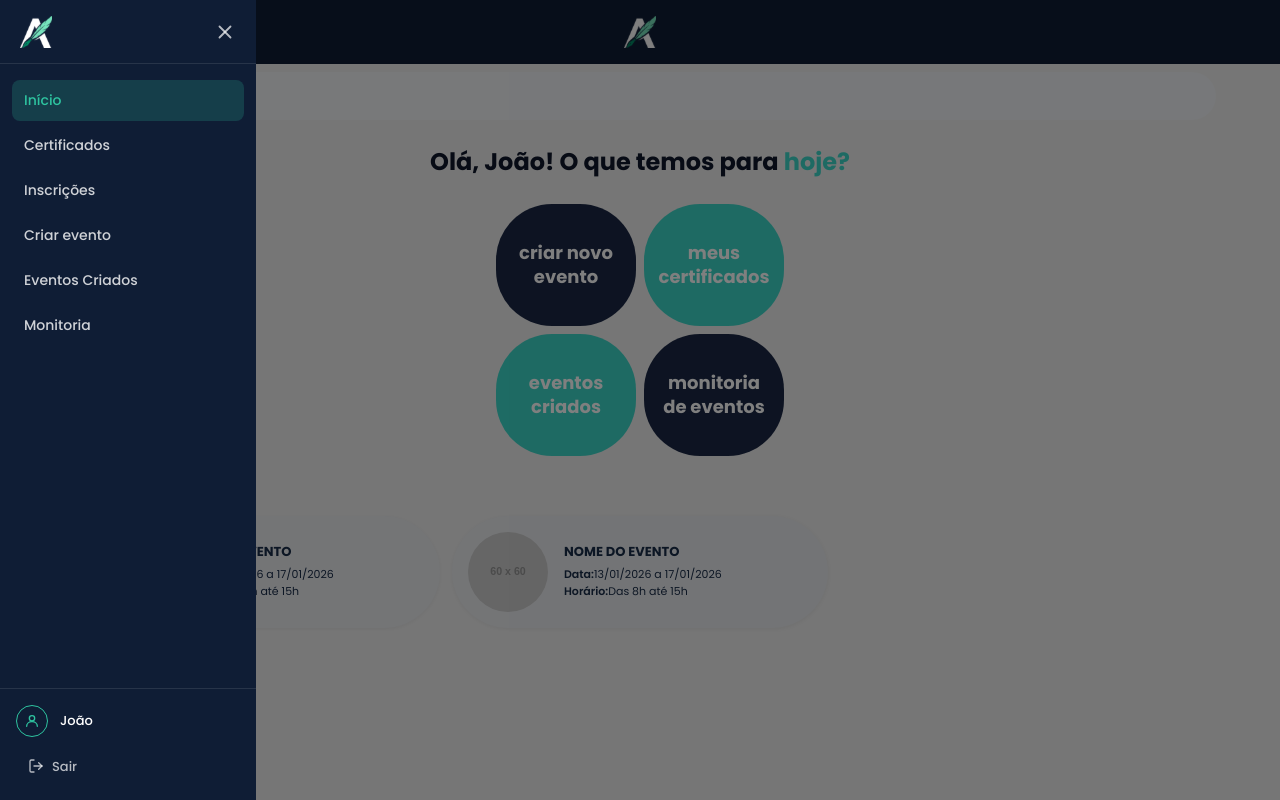
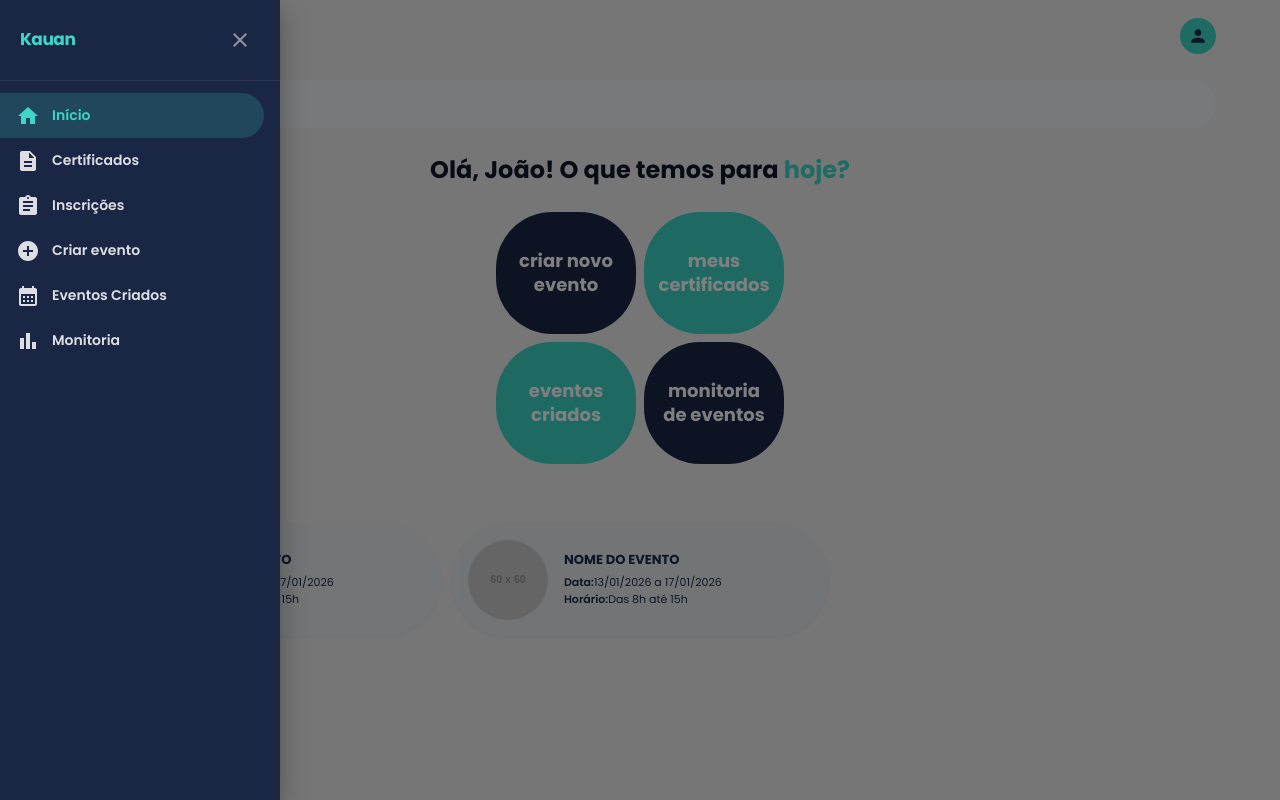
Before and after one commit to UCE020/UCE020-Front, a Next.js app: page /home in a window 1280 px wide. Both pictures are taken after a click on the button "Abrir menu". Built offline with nearby package versions, Linux system fonts and the light colour scheme; what @mui/material-nextjs would draw is missing.

Commit message:
Revert "feat: refactor home page with components"
This reverts commit 65e4394bd0d72677923c39fa513ea8bc5e2e0336.

```diff
--- a/src/app/home/page.tsx
+++ b/src/app/home/page.tsx
@@ -2,10 +2,9 @@
 
 import { useState } from "react";
 import { Box } from "@mui/material";
-import { Event } from "@/types/event";
+import { usePathname } from "next/navigation";
 
-import { Header } from "@/components/ui/Header";
-import { ActivityModal } from "@/components/modals";
+import { AppDrawer, TopBar } from "@/components/layout";
 import {
   SearchBar,
   GreetingSection,
@@ -14,67 +13,33 @@ import {
   useHomeEvents,
 } from "@/features/home";
 
-const NAV_LINKS = [
-  { label: "Início",          href: "/home"            },
-  { label: "Certificados",    href: "/certificados"    },
-  { label: "Inscrições",      href: "/inscricoes"      },
-  { label: "Criar evento",    href: "/criar-evento"    },
-  { label: "Eventos Criados", href: "/eventos-criados" },
-  { label: "Monitoria",       href: "/monitoria"       },
-];
-
 // Substitua pela fonte real: contexto de auth, session, etc.
-const USER = { name: "João" };
+const USER_NAME = "João";
 
 export default function HomePage() {
+  const [drawerOpen, setDrawerOpen] = useState(false);
+  const pathname = usePathname();
   const { search, setSearch, filteredEvents } = useHomeEvents();
-  const [selectedEvent, setSelectedEvent] = useState<Event | null>(null);
-
-  function handleEventClick(event: Event) {
-    setSelectedEvent(event);
-  }
-
-  function handleCloseModal() {
-    setSelectedEvent(null);
-  }
 
   return (
     <Box sx={{ minHeight: "100dvh", bgcolor: "background.default" }}>
-      <Header
-        user={USER}
-        navLinks={NAV_LINKS}
-        onLogout={() => console.log("logout")}
+      <AppDrawer
+        open={drawerOpen}
+        onClose={() => setDrawerOpen(false)}
+        activeHref={pathname}
       />
+
+      <TopBar onMenuClick={() => setDrawerOpen(true)} />
 
       <Box sx={{ maxWidth: 1200, mx: "auto", px: 3 }}>
         <SearchBar value={search} onChange={setSearch} />
-        <GreetingSection userName={USER.name} />
+        <GreetingSection userName={USER_NAME} />
         <QuickActions />
         <EventList
           events={filteredEvents}
-          onEventClick={handleEventClick}
+          onEventClick={(e) => console.log("Evento clicado:", e.id)}
         />
       </Box>
-
-      {selectedEvent && (
-        <ActivityModal
-          open={!!selectedEvent}
-          onClose={handleCloseModal}
-          // Campos que existem no Event
-          title={selectedEvent.name}
-          image={selectedEvent.imageUrl}
-          startDate={selectedEvent.startDate}
-          endDate={selectedEvent.endDate}
-          // TODO: substituir pelos dados reais da API
-          location="A definir"
-          hours={0}
-          participantsCount={0}
-          status="active"
-          description=""
-          variant="signup"
-          onSignup={() => console.log("Inscrever:", selectedEvent.id)}
-        />
-      )}
     </Box>
   );
 }
--- a/src/components/index.ts
+++ b/src/components/index.ts
@@ -1,5 +1,6 @@
 export * from './ui';
 export * from './modals';
+export * from './layout';
 export * from './LabelChip';
 export * from './ScheduleCard';
 export * from './ActivityDetail';
--- /dev/null
+++ b/src/components/layout/AppDrawer.tsx
@@ -0,0 +1,108 @@
+"use client";
+
+import {
+  Drawer, Box, Typography,
+  IconButton, List, ListItem,
+  ListItemButton, ListItemIcon,
+  ListItemText,
+} from "@mui/material";
+import {
+  Close, Home, Description,
+  Assignment, AddCircle,
+  CalendarMonth, BarChart,
+} from "@mui/icons-material";
+import { useRouter } from "next/navigation";
+
+const NAV_ITEMS = [
+  { icon: <Home />,          label: "Início",          href: "/home"            },
+  { icon: <Description />,   label: "Certificados",    href: "/certificados"    },
+  { icon: <Assignment />,    label: "Inscrições",      href: "/inscricoes"      },
+  { icon: <AddCircle />,     label: "Criar evento",    href: "/criar-evento"    },
+  { icon: <CalendarMonth />, label: "Eventos Criados", href: "/eventos-criados" },
+  { icon: <BarChart />,      label: "Monitoria",       href: "/monitoria"       },
+];
+
+interface AppDrawerProps {
+  open: boolean;
+  onClose: () => void;
+  activeHref?: string;
+}
+
+export function AppDrawer({ open, onClose, activeHref = "/home" }: AppDrawerProps) {
+  const router = useRouter();
+
+  function handleNav(href: string) {
+    router.push(href);
+    onClose();
+  }
+
+  return (
+    <Drawer
+      open={open}
+      onClose={onClose}
+      slotProps={{
+        paper: {
+          sx: {
+            backgroundColor: "#1a2744",
+            color: "#fff",
+            width: 280,
+          },
+        },
+      }}
+    >
+      <Box
+        sx={{
+          display: "flex",
+          alignItems: "center",
+          justifyContent: "space-between",
+          px: 2.5,
+          py: 2.5,
+          borderBottom: "1px solid rgba(255,255,255,.07)",
+        }}
+      >
+        <Typography
+          sx={{ color: "#3dd6c8", letterSpacing: "-.5px", fontWeight: 800, fontSize: 17 }}
+        >
+          Kauan
+        </Typography>
+        <IconButton onClick={onClose} sx={{ color: "rgba(255,255,255,0.5)" }}>
+          <Close />
+        </IconButton>
+      </Box>
+
+      <List sx={{ pt: 1.5 }}>
+        {NAV_ITEMS.map((item) => {
+          const isActive = item.href === activeHref;
+          return (
+            <ListItem key={item.href} disablePadding>
+              <ListItemButton
+                onClick={() => handleNav(item.href)}
+                sx={{
+                  borderRadius: "0 50px 50px 0",
+                  mr: 2,
+                  cursor: "pointer",
+                  bgcolor: isActive ? "rgba(61,214,200,.18)" : "transparent",
+                  color: isActive ? "#3dd6c8" : "rgba(255,255,255,0.85)",
+                  "&:hover": {
+                    bgcolor: "rgba(61,214,200,.12)",
+                    color: "#3dd6c8",
+                  },
+                }}
+              >
+                <ListItemIcon sx={{ color: "inherit", minWidth: 36 }}>
+                  {item.icon}
+                </ListItemIcon>
+                <ListItemText
+                  primary={item.label}
+                  slotProps={{
+                    primary: { style: { fontWeight: 600, fontSize: 14 } },
+                  }}
+                />
+              </ListItemButton>
+            </ListItem>
+          );
+        })}
+      </List>
+    </Drawer>
+  );
+}
--- /dev/null
+++ b/src/components/layout/TopBar.tsx
@@ -0,0 +1,29 @@
+import { Box, IconButton, Avatar } from "@mui/material";
+import { Menu, Person } from "@mui/icons-material";
+
+interface TopBarProps {
+  onMenuClick: () => void;
+}
+
+export function TopBar({ onMenuClick }: TopBarProps) {
+  return (
+    <Box
+      sx={{
+        display: "flex",
+        alignItems: "center",
+        justifyContent: "space-between",
+        px: 3,
+        py: 2,
+        maxWidth: 1200,
+        mx: "auto",
+      }}
+    >
+      <IconButton onClick={onMenuClick} aria-label="Abrir menu">
+        <Menu />
+      </IconButton>
+      <Avatar sx={{ bgcolor: "#3dd6c8", color: "#1a2744", width: 36, height: 36 }}>
+        <Person fontSize="small" />
+      </Avatar>
+    </Box>
+  );
+}
--- /dev/null
+++ b/src/components/layout/index.ts
@@ -0,0 +1,2 @@
+export { AppDrawer } from "./AppDrawer";
+export { TopBar }    from "./TopBar";
--- a/src/features/home/components/EventList.tsx
+++ b/src/features/home/components/EventList.tsx
@@ -1,5 +1,5 @@
 import { Box, Typography, Grid } from "@mui/material";
-import { Event } from "@/types/event";
+import { type Event } from "@/types";
 import { EventCard } from "@/components/EventCard";
 
 
```
